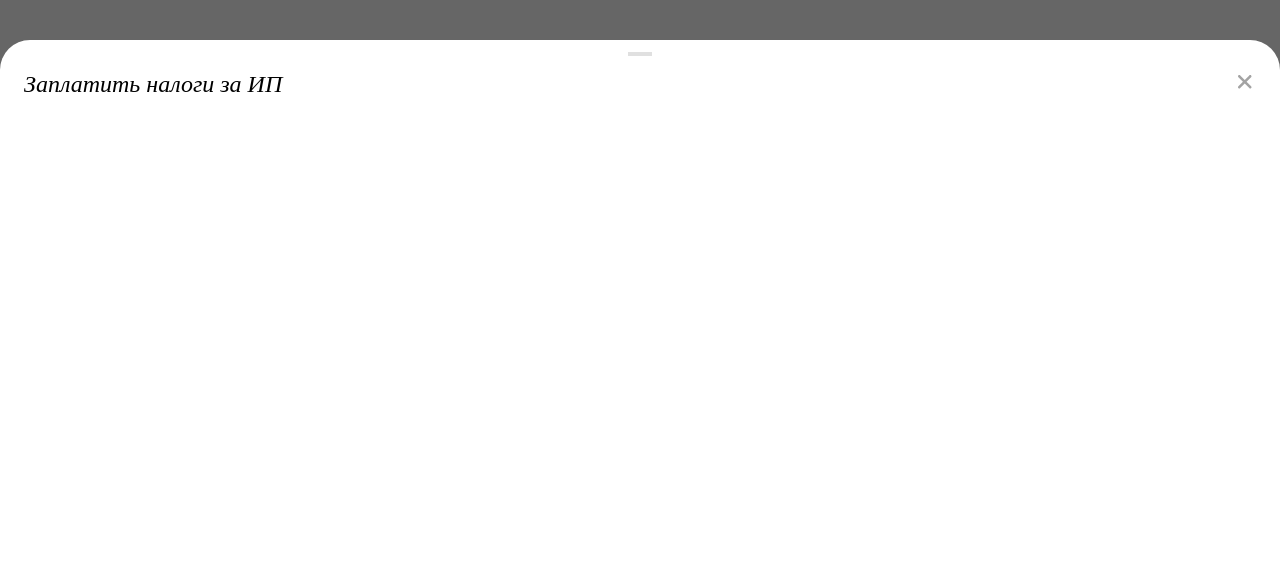
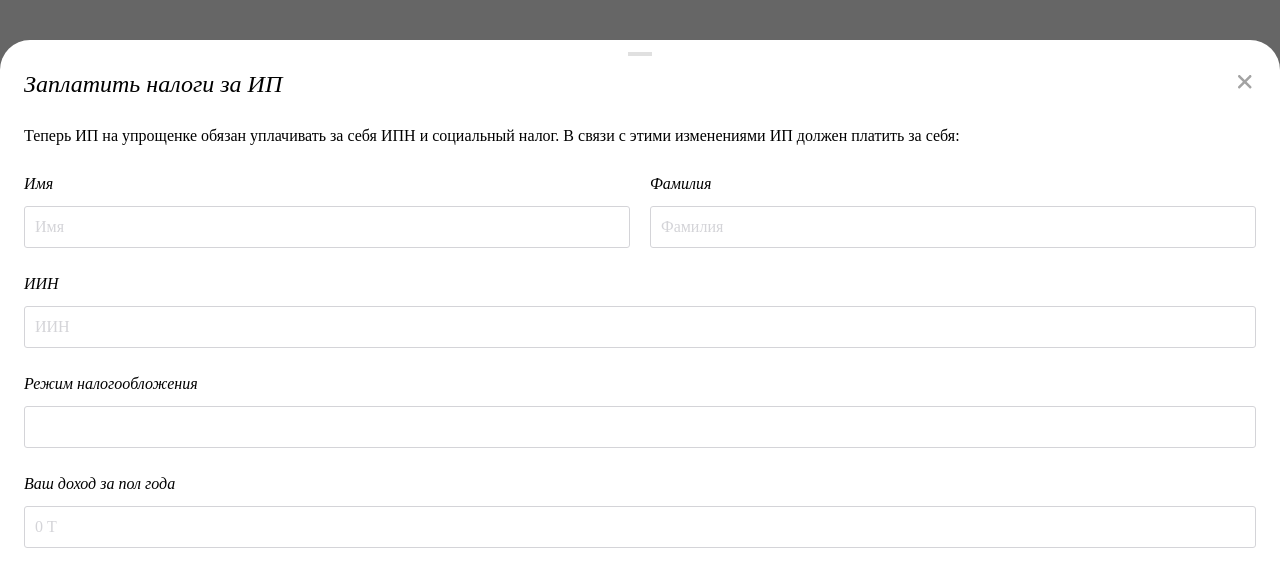
Before and after one commit to Alibek-dev/calculate-tax-ip, a Vue app: page / in a window 1280 px wide. Both pictures are taken after a click on the button "Налоговый вычет". Shown: the top 586 px of the page. Built offline with nearby package versions, Linux system fonts and the light colour scheme; a web font is replaced by a local one.

Commit message:
added text field component

```diff
--- a/src/components/ui/CtiDropDownModal.vue
+++ b/src/components/ui/CtiDropDownModal.vue
@@ -39,14 +39,15 @@ defineExpose({
         leave-active-class="duration-300"
         leave-to-class="translate-y-full"
       >
-        <div v-if="backdropShow" class="bg-white h-[100vh] mt-10 z-50 rounded-t-[30px] px-6" @click.stop>
+        <div v-if="backdropShow" class="bg-white h-full mt-10 z-50 rounded-t-[30px] px-6 overflow-y-auto pb-20" @click.stop>
           <div class="flex justify-center rounded-[2px] py-3">
             <div class="bg-[#e0e0e0] w-6 h-1"></div>
           </div>
-          <div class="flex justify-between items-center">
+          <div class="flex justify-between items-center mb-6">
             <div class="title">Заплатить налоги за ИП</div>
             <cti-icon @click="closeDialog" class="text-neutral-400 cursor-pointer" size="18"><cti-close-icon /></cti-icon>
           </div>
+          <slot></slot>
         </div>
       </transition>
     </div>
--- /dev/null
+++ b/src/components/ui/CtlTextField.vue
@@ -0,0 +1,66 @@
+<script setup lang="ts">
+import {computed, ref} from "vue";
+
+const emit = defineEmits(["update:modelValue"])
+
+const props = defineProps({
+  placeholder: {
+    type: String,
+    default: "",
+  },
+  modelValue: {
+    type: String,
+    default: "",
+  },
+  label: {
+    type: String,
+    default: "",
+  },
+  maxLength: {
+    type: String,
+    default: 200,
+  }
+})
+
+const focused = ref(false)
+
+const value = computed({
+  get() {
+    return props.modelValue
+  },
+  set(value: string) {
+    emit("update:modelValue", value)
+  }
+})
+</script>
+
+<template>
+  <div>
+    <div v-if="label" class="mb-2.5 italic text-base">{{ label }}</div>
+
+    <div class="input-wrapper" :class="{ 'border-blue-500': focused, 'border-zinc-300': !focused }">
+      <input
+        type="text"
+        :placeholder="placeholder"
+        v-model="value"
+        @focus="focused = true"
+        @blur="focused = false"
+        :maxlength="maxLength"
+      >
+    </div>
+  </div>
+</template>
+
+<style scoped>
+.input-wrapper {
+  @apply rounded-[3px] border px-2.5 py-2
+}
+
+input {
+  @apply w-full focus-visible:outline-none;
+
+  &::placeholder {
+    @apply text-zinc-300
+  }
+}
+</style>
--- a/src/views/HomeView.vue
+++ b/src/views/HomeView.vue
@@ -2,14 +2,62 @@
 import CtiButton from "@/components/ui/CtiButton.vue";
 import CtiDropDownModal from "@/components/ui/CtiDropDownModal.vue";
 import {ref} from "vue";
+import CtlTextField from "@/components/ui/CtlTextField.vue";
 
 const dialog = ref(null)
+
+const form = ref({
+  firstName: "",
+  lastName: "",
+  iin: "",
+  income: "",
+})
 </script>
 
 <template>
   <main>
     <cti-button secondary @click="(dialog as any).showDialog()">Налоговый вычет</cti-button>
+  </main>
+  <CtiDropDownModal ref="dialog">
+    <div class="flex flex-col gap-6">
+      <div class="text-1">
+        Теперь ИП на упрощенке обязан уплачивать за себя ИПН и социальный налог. В связи с этими изменениями ИП должен платить за себя:
+      </div>
 
-  </main>
-  <CtiDropDownModal ref="dialog" />
+      <div class="grid grid-cols-2 gap-5">
+        <CtlTextField
+          v-model="form.firstName"
+          placeholder="Имя"
+          label="Имя"
+          max-length="30"
+        />
+        <CtlTextField
+          v-model="form.lastName"
+          placeholder="Фамилия"
+          label="Фамилия"
+          max-length="30"
+        />
+      </div>
+
+      <CtlTextField
+        v-model="form.iin"
+        placeholder="ИИН"
+        label="ИИН"
+        max-length="12"
+      />
+
+      <CtlTextField
+        v-model="form.iin"
+        label="Режим налогообложения"
+        max-length="12"
+      />
+
+      <CtlTextField
+        v-model="form.income"
+        placeholder="0 Т"
+        label="Ваш доход за пол года"
+        max-length="12"
+      />
+    </div>
+  </CtiDropDownModal>
 </template>
```
